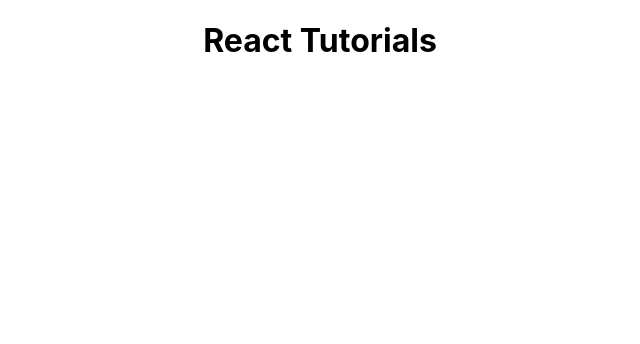
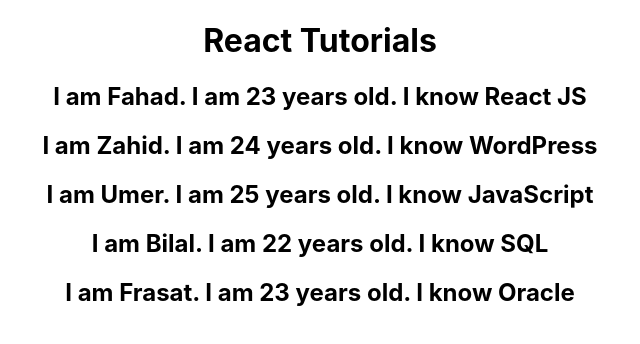
Before and after one commit to fahadshoukat/react-tutorials, a React (Create React App) app in the folder react-tutorials/: page / in a window 1280 px wide. Shown: the top 344 px of the page, without its empty margins (320-960 px from the left). Built offline with nearby package versions, Linux system fonts and the light colour scheme.

Commit message:
List rendering through map method

```diff
--- a/react-tutorials/src/App.js
+++ b/react-tutorials/src/App.js
@@ -10,12 +10,14 @@
 import EventBind from "./components/EventBind";
 import ParentComponent from "./components/ParentComponent";
 import UserGreeting from "./components/UserGreeting";
+import NameList from "./components/NameList";
 
 function App() {
   return (
     <div className="App">
       <h1>React Tutorials</h1>
-      <UserGreeting />
+      <NameList />
+      {/* <UserGreeting /> */}
       {/* <ParentComponent /> */}
       {/* <EventBind /> */}
       {/* <FunctionClick /> */}
--- /dev/null
+++ b/react-tutorials/src/components/NameList.js
@@ -0,0 +1,48 @@
+import React from 'react'
+import Persons from './Persons'
+
+function NameList() {
+
+    const persons = [
+        {
+            name: 'Fahad',
+            age: 23,
+            skill: 'React JS'
+        },
+        {
+            name: 'Zahid',
+            age: 24,
+            skill: 'WordPress'
+        },
+        {
+            name: 'Umer',
+            age: 25,
+            skill: 'JavaScript'
+        },
+        {
+            name: 'Bilal',
+            age: 22,
+            skill: 'SQL'
+        },
+        {
+            name: 'Frasat',
+            age: 23,
+            skill: 'Oracle'
+        }
+    ]
+
+    const personList = persons.map(person => <Persons person={person} />)
+    // const names = ['Fahad', 'Zahid', 'Umer', 'Sufyan', 'Ali']
+
+    // const nameList = names.map(name => <h2>{name}</h2>)
+
+  return (
+    <div>
+       {personList}
+        {/* {nameList} */}
+        {/* {names.map(name => <h2>{name}</h2>)} */}
+    </div>
+  )
+}
+
+export default NameList
--- /dev/null
+++ b/react-tutorials/src/components/Persons.js
@@ -0,0 +1,11 @@
+import React from 'react'
+
+function Persons({person}) {
+  return (
+    <div>
+        <h2>I am {person.name}. I am {person.age} years old. I know {person.skill}</h2>
+    </div>
+  )
+}
+
+export default Persons
```
